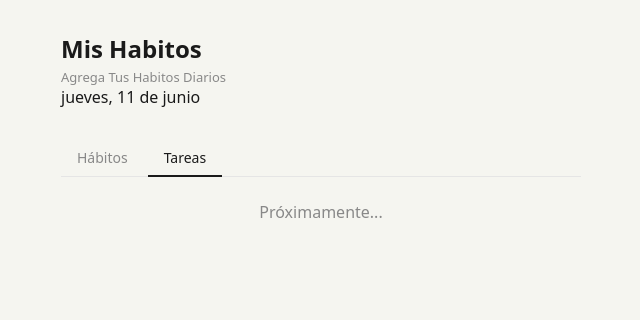
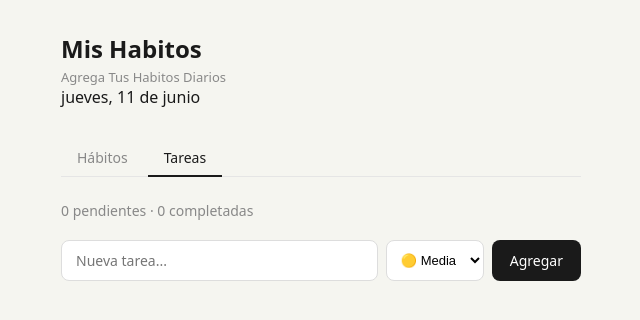
Before and after one commit to hectormadrid/Habitosapp, a React (Vite) app: page / in a window 1280 px wide. Both pictures are taken after a click on the button "Tareas". Shown: the top 320 px of the page, without its empty margins (319-959 px from the left). Built offline with nearby package versions, Linux system fonts and the light colour scheme.

Commit message:
ahora se pueden agregar tareas

```diff
--- a/src/App.jsx
+++ b/src/App.jsx
@@ -2,6 +2,7 @@ import { useState } from 'react'
 import Header from './components/Header'
 import Tabs from './components/Tabs'
 import HabitList from './components/HabitList'
+import TaskList from './components/TaskList'
 
 export default function App() {
   const [tabActiva, setTabsActiva] = useState('habitos')
@@ -15,7 +16,7 @@ export default function App() {
       <Tabs activa={tabActiva} onChange={setTabsActiva} />
 
       {tabActiva === 'habitos' && <HabitList />}
-      {tabActiva === 'tareas' && <p style={{ textAlign: 'center', color: '#888' }}>Próximamente...</p>}
+      {tabActiva === 'tareas' && <TaskList />}
     </div>
 
   )
--- /dev/null
+++ b/src/components/TaskList.jsx
@@ -0,0 +1,108 @@
+import { useState, useEffect } from 'react'
+import styles from './TaskList.module.css'
+
+export default function TaskList() {
+  const [tareas, setTareas] = useState(() => {
+    const guardadas = localStorage.getItem('tareas')
+    return guardadas ? JSON.parse(guardadas) : []
+  })
+
+  const [input, setInput] = useState('')
+  const [prioridad, setPrioridad] = useState('media')
+
+  useEffect(() => {
+    localStorage.setItem('tareas', JSON.stringify(tareas))
+  }, [tareas])
+
+  function agregarTarea() {
+    if (!input.trim()) return
+    setTareas([...tareas, {
+      id: Date.now(),
+      texto: input,
+      prioridad,
+      completada: false,
+    }])
+    setInput('')
+    setPrioridad('media')
+  }
+
+  function toggleTarea(id) {
+    setTareas(tareas.map(t =>
+      t.id === id ? { ...t, completada: !t.completada } : t
+    ))
+  }
+
+  function eliminarTarea(id) {
+    setTareas(tareas.filter(t => t.id !== id))
+  }
+
+  const pendientes  = tareas.filter(t => !t.completada)
+  const completadas = tareas.filter(t => t.completada)
+
+  return (
+    <div className={styles.container}>
+      <p className={styles.progress}>
+        {pendientes.length} pendientes · {completadas.length} completadas
+      </p>
+
+      <div className={styles.inputRow}>
+        <input
+          className={styles.input}
+          type="text"
+          placeholder="Nueva tarea..."
+          value={input}
+          onChange={e => setInput(e.target.value)}
+          onKeyDown={e => e.key === 'Enter' && agregarTarea()}
+        />
+        <select
+          className={styles.select}
+          value={prioridad}
+          onChange={e => setPrioridad(e.target.value)}
+        >
+          <option value="alta">🔴 Alta</option>
+          <option value="media">🟡 Media</option>
+          <option value="baja">🟢 Baja</option>
+        </select>
+        <button className={styles.addBtn} onClick={agregarTarea}>Agregar</button>
+      </div>
+
+      <ul className={styles.list}>
+        {pendientes.map(tarea => (
+          <li key={tarea.id} className={styles.item}>
+            <input
+              className={styles.checkbox}
+              type="checkbox"
+              checked={tarea.completada}
+              onChange={() => toggleTarea(tarea.id)}
+            />
+            <span className={styles.texto}>{tarea.texto}</span>
+            <span className={`${styles.badge} ${styles[tarea.prioridad]}`}>
+              {tarea.prioridad}
+            </span>
+            <button className={styles.deleteBtn} onClick={() => eliminarTarea(tarea.id)}>✕</button>
+          </li>
+        ))}
+      </ul>
+
+      {completadas.length > 0 && (
+        <div className={styles.completadas}>
+          <p className={styles.completadasLabel}>Completadas ({completadas.length})</p>
+          <ul className={styles.list}>
+            {completadas.map(tarea => (
+              <li key={tarea.id} className={`${styles.item} ${styles.itemCompletado}`}>
+                <input
+                  className={styles.checkbox}
+                  type="checkbox"
+                  checked={tarea.completada}
+                  onChange={() => toggleTarea(tarea.id)}
+                />
+                <span className={`${styles.texto} ${styles.textoCompletado}`}>{tarea.texto}</span>
+                <button className={styles.deleteBtn} onClick={() => eliminarTarea(tarea.id)}>✕</button>
+              </li>
+            ))}
+          </ul>
+        </div>
+      )}
+    </div>
+  )
+}
--- /dev/null
+++ b/src/components/TaskList.module.css
@@ -0,0 +1,131 @@
+.container {
+  max-width: 520px;
+  margin: 0 auto;
+}
+
+.progress {
+  font-size: 14px;
+  color: #888;
+  margin-bottom: 1.25rem;
+}
+
+.inputRow {
+  display: flex;
+  gap: 8px;
+  margin-bottom: 1.5rem;
+}
+
+.input {
+  flex: 1;
+  padding: 10px 14px;
+  border: 1px solid #ddd;
+  border-radius: 8px;
+  font-size: 14px;
+  outline: none;
+  background: white;
+}
+
+.input:focus {
+  border-color: #3b4ef8;
+}
+
+.select {
+  padding: 10px 10px;
+  border: 1px solid #ddd;
+  border-radius: 8px;
+  font-size: 13px;
+  background: white;
+  outline: none;
+  cursor: pointer;
+}
+
+.addBtn {
+  padding: 10px 18px;
+  background: #1a1a1a;
+  color: white;
+  border: none;
+  border-radius: 8px;
+  font-size: 14px;
+}
+
+.addBtn:hover {
+  opacity: 0.85;
+}
+
+.list {
+  list-style: none;
+  display: flex;
+  flex-direction: column;
+  gap: 8px;
+}
+
+.item {
+  display: flex;
+  align-items: center;
+  gap: 10px;
+  background: white;
+  border: 1px solid #ebebeb;
+  border-radius: 10px;
+  padding: 12px 14px;
+}
+
+.itemCompletado {
+  opacity: 0.5;
+}
+
+.checkbox {
+  width: 18px;
+  height: 18px;
+  cursor: pointer;
+  accent-color: #3b4ef8;
+  flex-shrink: 0;
+}
+
+.texto {
+  flex: 1;
+  font-size: 15px;
+}
+
+.textoCompletado {
+  text-decoration: line-through;
+  color: #aaa;
+}
+
+.badge {
+  font-size: 11px;
+  font-weight: 600;
+  padding: 2px 8px;
+  border-radius: 20px;
+  flex-shrink: 0;
+}
+
+.alta  { background: #fcebeb; color: #a32d2d; }
+.media { background: #faeeda; color: #633806; }
+.baja  { background: #e1f5ee; color: #085041; }
+
+.deleteBtn {
+  background: transparent;
+  border: none;
+  color: #ccc;
+  font-size: 16px;
+  padding: 2px 6px;
+  border-radius: 4px;
+}
+
+.deleteBtn:hover {
+  color: #e24b4a;
+  background: #fcebeb;
+}
+
+.completadas {
+  margin-top: 1.5rem;
+}
+
+.completadasLabel {
+  font-size: 12px;
+  font-weight: 600;
+  color: #aaa;
+  text-transform: uppercase;
+  letter-spacing: 0.05em;
+  margin-bottom: 8px;
+}
```
